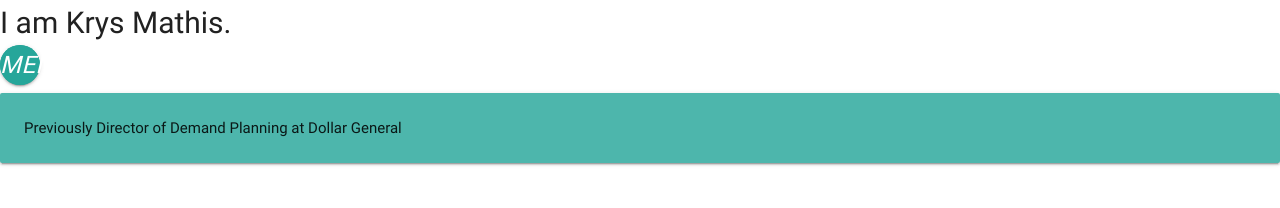
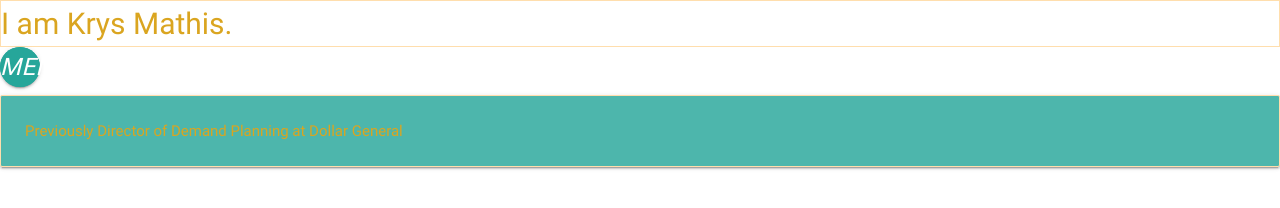
Before and after one commit to krysmathis/krysmathis.github.io, a plain HTML site: page index.html in a window 1280 px wide. Shown: the top 208 px of the page. Drawn offline with nearby package versions, Linux system fonts and the light colour scheme.

Commit message:
changed the border color

```diff
--- a/styles.css
+++ b/styles.css
@@ -2,3 +2,8 @@
 #intro {
     font-size: 2em;
 }
+
+.article {
+    border: 1px solid #ffdead;
+    color: goldenrod;
+}
```
